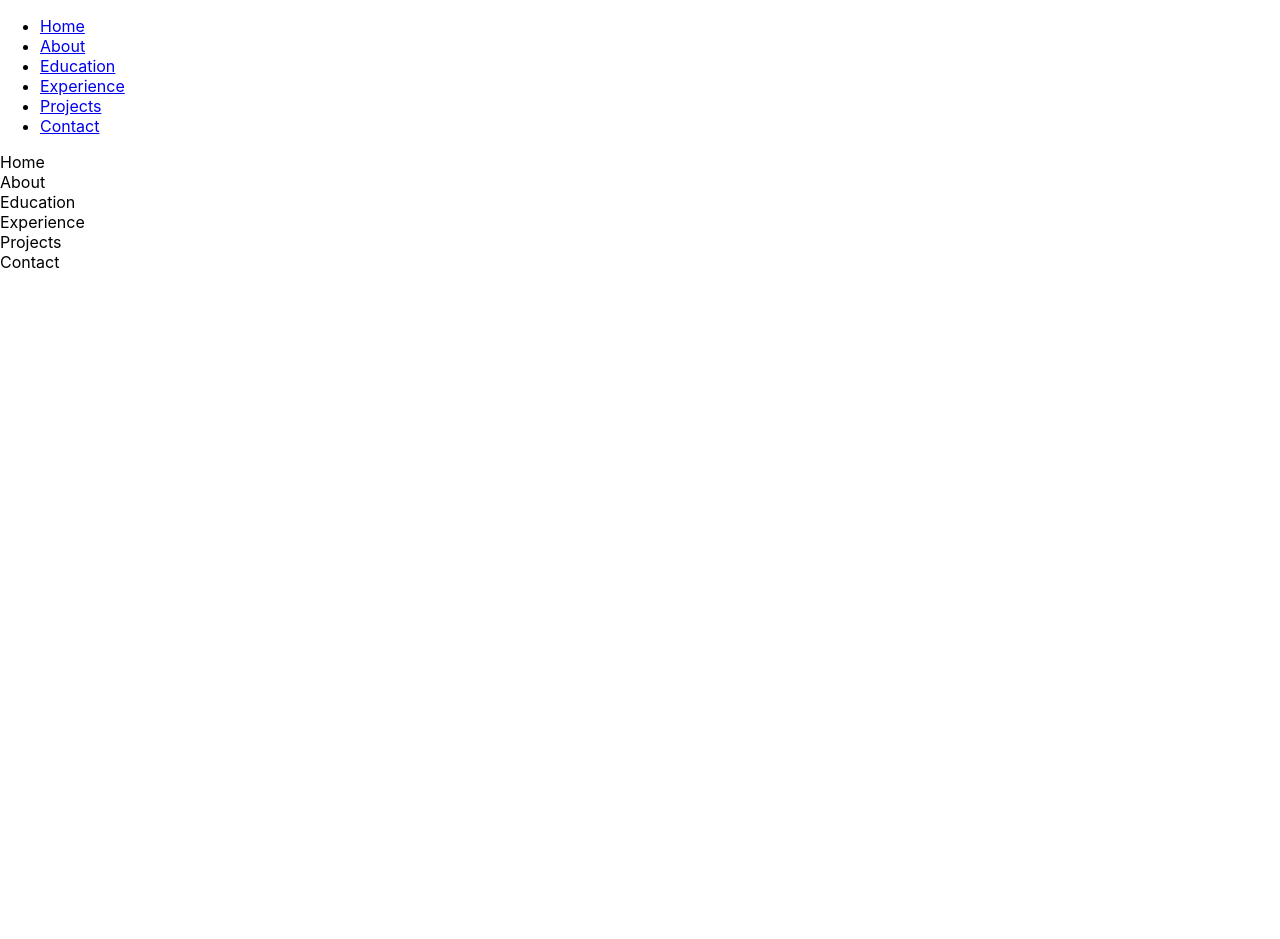
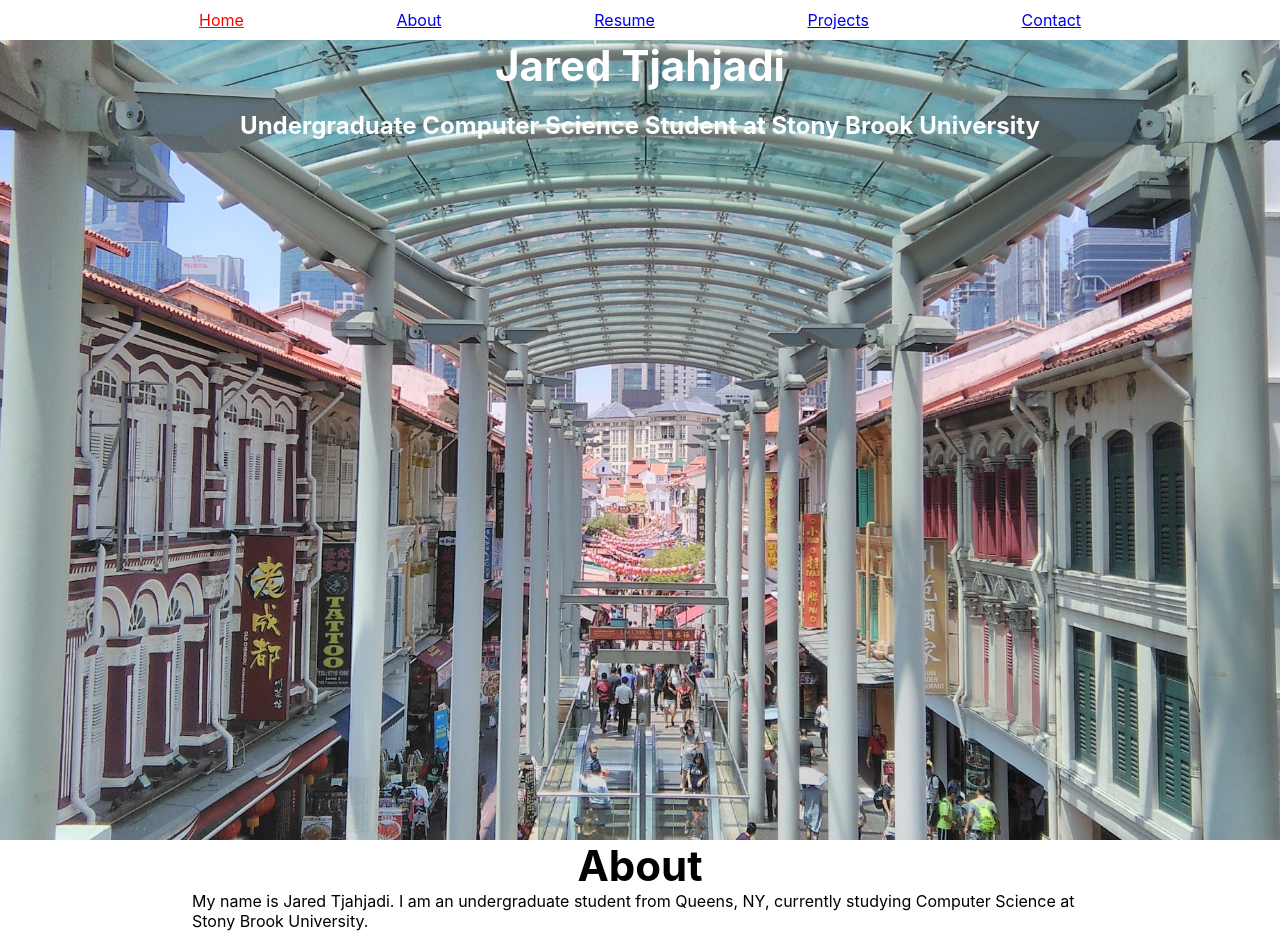
Before and after one commit to jaredtjahjadi/jaredtjahjadi.github.io, a React (Create React App) app: page / in a window 1280 px wide. Shown: the top 939 px of the page. Before the commit the page ends 800 px from the top, so only its background shows below. Built offline with nearby package versions, Linux system fonts and the light colour scheme.

Commit message:
Added some text and some CSS for navbar, home section, and other elements

```diff
--- a/package.json
+++ b/package.json
@@ -10,6 +10,7 @@
     "react": "^18.2.0",
     "react-dom": "^18.2.0",
     "react-router-dom": "^6.13.0",
+    "sass": "^1.63.6",
     "web-vitals": "^2.1.4"
   },
   "scripts": {
@@ -40,6 +41,7 @@
   },
   "devDependencies": {
     "gh-pages": "^5.0.0",
-    "react-scripts": "5.0.1"
+    "react-scripts": "5.0.1",
+    "@babel/plugin-proposal-private-property-in-object": "7.21.11"
   }
 }
--- a/src/About.js
+++ b/src/About.js
@@ -2,8 +2,11 @@ import React from 'react';
 
 export default function About() {
     return (
-        <div>
-            About
+        <div id="about">
+            <h1>About</h1>
+            <div id="about-text">
+                My name is Jared Tjahjadi. I am an undergraduate student from Queens, NY, currently studying Computer Science at Stony Brook University.
+            </div>
         </div>
     )
 }
--- a/src/App.css
+++ /dev/null
@@ -1,38 +0,0 @@
-.App {
-  text-align: center;
-}
-
-.App-logo {
-  height: 40vmin;
-  pointer-events: none;
-}
-
-@media (prefers-reduced-motion: no-preference) {
-  .App-logo {
-    animation: App-logo-spin infinite 20s linear;
-  }
-}
-
-.App-header {
-  background-color: #282c34;
-  min-height: 100vh;
-  display: flex;
-  flex-direction: column;
-  align-items: center;
-  justify-content: center;
-  font-size: calc(10px + 2vmin);
-  color: white;
-}
-
-.App-link {
-  color: #61dafb;
-}
-
-@keyframes App-logo-spin {
-  from {
-    transform: rotate(0deg);
-  }
-  to {
-    transform: rotate(360deg);
-  }
-}
--- a/src/App.js
+++ b/src/App.js
@@ -1,10 +1,9 @@
 import React from 'react';
-import './App.css';
+import './App.scss';
 import Navbar from './Navbar';
 import Home from './Home';
 import About from './About';
-import Education from './Education';
-import Experience from './Experience';
+import Resume from './Resume';
 import Projects from './Projects';
 import Contact from './Contact';
 
@@ -14,8 +13,7 @@ export default function App() {
       <Navbar />
       <Home />
       <About />
-      <Education />
-      <Experience />
+      <Resume />
       <Projects />
       <Contact />
     </div>
--- /dev/null
+++ b/src/App.scss
@@ -0,0 +1,52 @@
+/* Text properties */
+h1 {
+  margin-top: 0;
+  margin-bottom: 0;
+  font-size: 42px;
+}
+
+h1, h2 {
+  text-align: center;
+}
+
+/* Navigation bar */
+nav {
+  position: sticky;
+  top: 0;
+  padding: 10px;
+  align-items: center;
+
+  ul {
+    max-width: 70%;
+    list-style: none;
+    margin: 0 auto;
+    padding: 0;
+    display: flex;
+    justify-content: space-between;
+  }
+
+  .active {
+    color: red;
+  }
+}
+
+/* Top section */
+#home {
+  /* Source of background image */
+  background-image: url("../public/images/bg-home.jpg");
+
+  /* Background image properties */
+  /* Makes it so that the home section covers the entire height of the window/screen */
+  background-size: cover;
+  background-repeat: no-repeat;
+  background-position: center center;
+  height: 100vh;
+
+  /* Text properties */
+  color: white;
+}
+
+#about-text {
+  max-width: 70%;
+  margin: 0 auto;
+}
--- a/src/Contact.js
+++ b/src/Contact.js
@@ -2,8 +2,8 @@ import React from 'react';
 
 export default function Contact() {
     return (
-        <div>
-            Contact
+        <div id="contact">
+            <h1>Contact</h1>
         </div>
     )
 }
--- a/src/Education.js
+++ /dev/null
@@ -1,9 +0,0 @@
-import React from 'react';
-
-export default function Education() {
-    return (
-        <div>
-            Education
-        </div>
-    )
-}
--- a/src/Experience.js
+++ /dev/null
@@ -1,9 +0,0 @@
-import React from 'react';
-
-export default function Experience() {
-    return (
-        <div>
-            Experience
-        </div>
-    )
-}
--- a/src/Home.js
+++ b/src/Home.js
@@ -1,9 +1,11 @@
 import React from 'react';
+import './App.scss';
 
 export default function Home() {
     return (
-        <div>
-            Home
+        <div id="home">
+            <h1>Jared Tjahjadi</h1>
+            <h2>Undergraduate Computer Science Student at Stony Brook University</h2>
         </div>
     )
 }
--- a/src/Navbar.js
+++ b/src/Navbar.js
@@ -2,8 +2,7 @@ import React from 'react';
 import { BrowserRouter as Router, NavLink, Route, Routes } from 'react-router-dom';
 import Home from './Home';
 import About from './About';
-import Education from './Education';
-import Experience from './Experience';
+import Resume from './Resume';
 import Projects from './Projects';
 import Contact from './Contact';
 
@@ -13,22 +12,20 @@ export default function Navbar() {
             {/* Navigation bar */}
             <nav>
                 <ul>
-                    <li><NavLink exact to='/'>Home</NavLink></li>
-                    <li><NavLink exact to='/about'>About</NavLink></li>
-                    <li><NavLink exact to='/education'>Education</NavLink></li>
-                    <li><NavLink exact to='/experience'>Experience</NavLink></li>
-                    <li><NavLink exact to='/projects'>Projects</NavLink></li>
-                    <li><NavLink exact to='/contact'>Contact</NavLink></li>
+                    <li><NavLink activeClassName="active" exact to='/'>Home</NavLink></li>
+                    <li><NavLink activeClassName="active" to='/about'>About</NavLink></li>
+                    <li><NavLink activeClassName="active" to='/resume'>Resume</NavLink></li>
+                    <li><NavLink activeClassName="active" to='/projects'>Projects</NavLink></li>
+                    <li><NavLink activeClassName="active" to='/contact'>Contact</NavLink></li>
                 </ul>
             </nav>
             {/* Switch moves between each page, Route defines each page */}
             <Routes>
                 <Route path='/' exact component={Home} />
-                <Route path='/about' exact component={About} />
-                <Route path='/education' exact component={Education} />
-                <Route path='/experience' exact component={Experience} />
-                <Route path='/projects' exact component={Projects} />
-                <Route path='/contact' exact component={Contact} />
+                <Route path='/about' component={About} />
+                <Route path='/resume' component={Resume} />
+                <Route path='/projects' component={Projects} />
+                <Route path='/contact' component={Contact} />
             </Routes>
         </Router>
     )
--- a/src/Projects.js
+++ b/src/Projects.js
@@ -2,8 +2,8 @@ import React from 'react';
 
 export default function Projects() {
     return (
-        <div>
-            Projects
+        <div id="projects">
+            <h1>Projects</h1>
         </div>
     )
 }
--- /dev/null
+++ b/src/Resume.js
@@ -0,0 +1,9 @@
+import React from 'react';
+
+export default function Resume() {
+    return (
+        <div id="resume">
+            <h1>Resume</h1>
+        </div>
+    )
+}
```
Also changed, not shown: public/images/bg-home.jpg (added), 1 other file (tests, documents, lock files or other folders).
